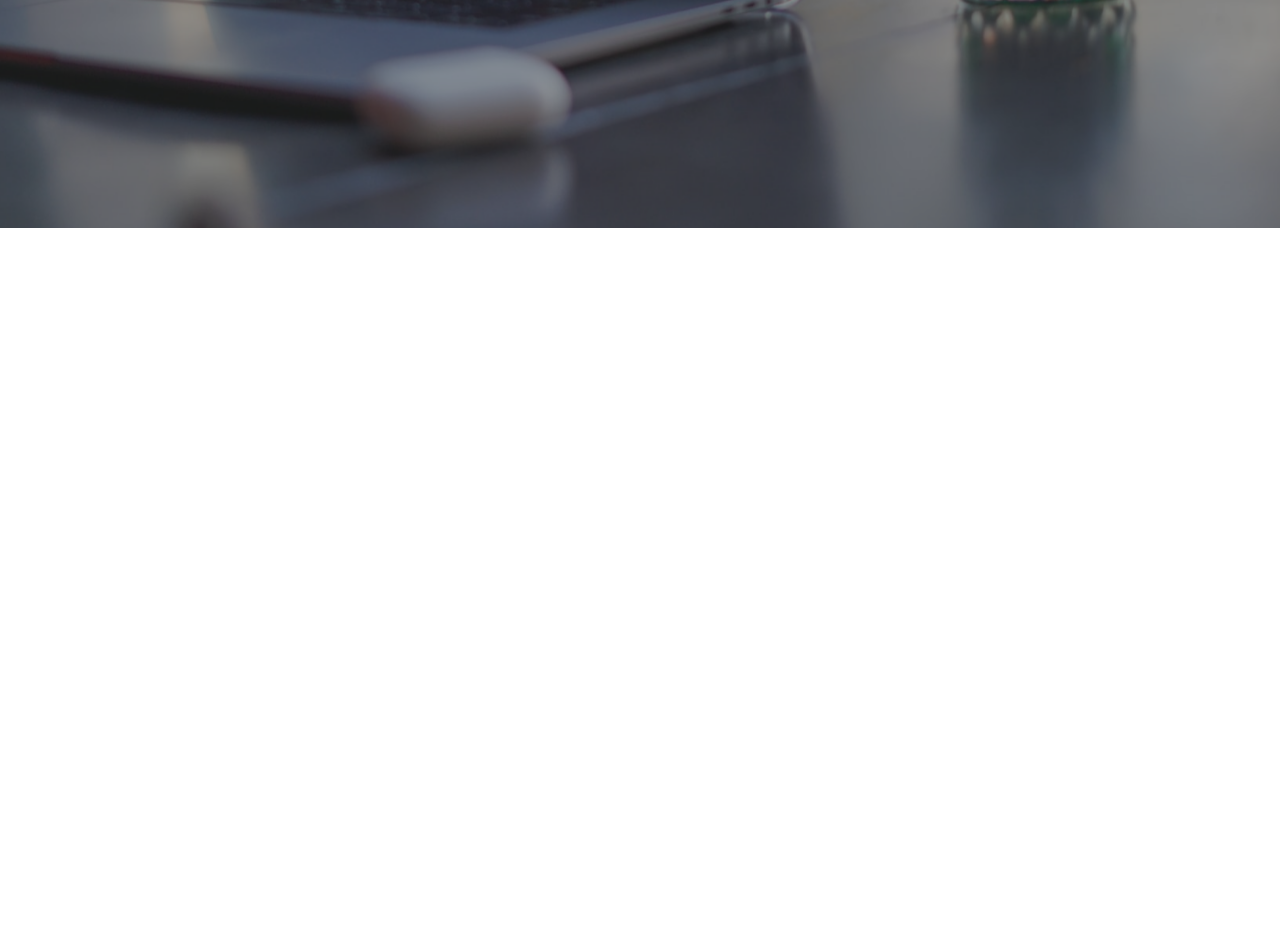
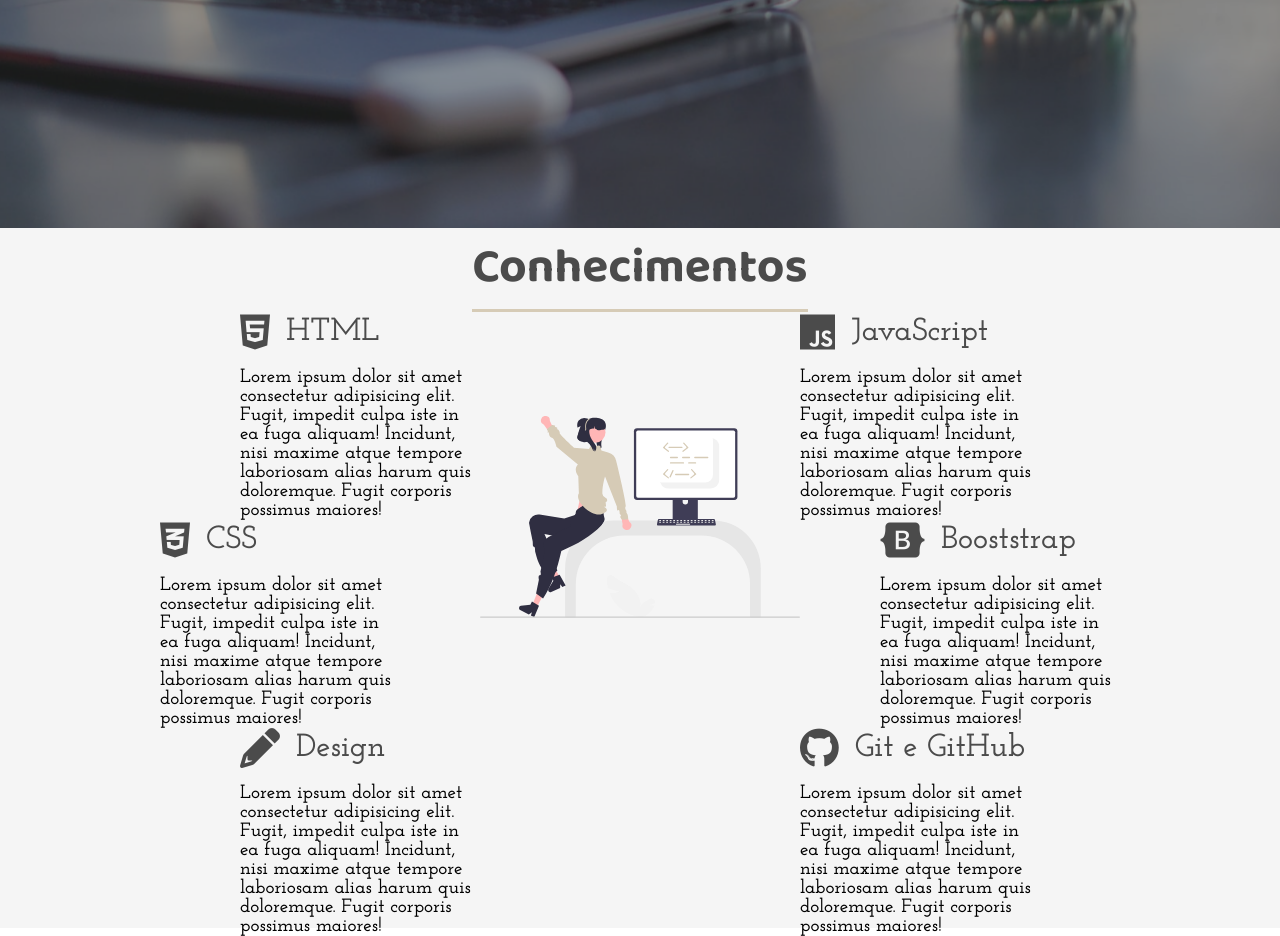
Before and after one commit to Luishenr0700/portifolio, a plain HTML site: page index.html in a window 1280 px wide. Shown: the part 572-1508 px from the top of the page. Before the commit the page ends 800 px from the top, so only its background shows below. Drawn offline with Linux system fonts and the light colour scheme.

Commit message:
:package:  Conhecimentos

```diff
--- a/index.html
+++ b/index.html
@@ -29,7 +29,7 @@
                 <button>Saiba Mais</button>
             </div>
         </header>
-        <div class="sidebar">
+        <aside class="sidebar">
             <nav>
                 <ul class="menu">
                     <li class="menu-item"><a href="#" class="menu-link">Home</a></li>
@@ -44,7 +44,72 @@
                 <a href="#"><i class="fab fa-github-alt"></i></a>
                 <a href="#"><i class="fab fa-linkedin-in"></i></a>
             </div>
-        </div>
+        </aside>
+
+        <section class="sessao-conhecimentos">
+            <div class="sessao-header">
+                <h1>Conhecimentos</h1>
+            </div>
+            <div class="conhecimentos">
+                <div class="conhecimento">
+                    <div class="conhecimento-header">
+                        <i class="fab fa-html5"></i>
+                        <h3>HTML</h3>
+                    </div>
+                    <div class="conhecimento-text">
+                        <p>Lorem ipsum dolor sit amet consectetur adipisicing elit. Fugit, impedit culpa iste in ea fuga aliquam! Incidunt, nisi maxime atque tempore laboriosam alias harum quis doloremque. Fugit corporis possimus maiores!</p>
+                    </div>
+                </div>
+                <div class="conhecimento">
+                    <div class="conhecimento-header">
+                        <i class="fab fa-css3-alt"></i>
+                        <h3>CSS</h3>
+                    </div>
+                    <div class="conhecimento-text">
+                        <p>Lorem ipsum dolor sit amet consectetur adipisicing elit. Fugit, impedit culpa iste in ea fuga aliquam! Incidunt, nisi maxime atque tempore laboriosam alias harum quis doloremque. Fugit corporis possimus maiores!</p>
+                    </div>
+                </div>
+                <div class="conhecimento">
+                    <div class="conhecimento-header">
+                        <i class="fas fa-pencil-alt"></i>
+                        <h3>Design</h3>
+                    </div>
+                    <div class="conhecimento-text">
+                        <p>Lorem ipsum dolor sit amet consectetur adipisicing elit. Fugit, impedit culpa iste in ea fuga aliquam! Incidunt, nisi maxime atque tempore laboriosam alias harum quis doloremque. Fugit corporis possimus maiores!</p>
+                    </div>
+                </div>
+                <div class="conhecimento">
+                    <div class="conhecimento-header">
+                        <i class="fab fa-js"></i>
+                        <h3>JavaScript</h3>
+                    </div>
+                    <div class="conhecimento-text">
+                        <p>Lorem ipsum dolor sit amet consectetur adipisicing elit. Fugit, impedit culpa iste in ea fuga aliquam! Incidunt, nisi maxime atque tempore laboriosam alias harum quis doloremque. Fugit corporis possimus maiores!</p>
+                    </div>
+                </div>
+                <div class="conhecimento">
+                    <div class="conhecimento-header">
+                        <i class="fab fa-bootstrap"></i>
+                        <h3>Booststrap</h3>
+                    </div>
+                    <div class="conhecimento-text">
+                        <p>Lorem ipsum dolor sit amet consectetur adipisicing elit. Fugit, impedit culpa iste in ea fuga aliquam! Incidunt, nisi maxime atque tempore laboriosam alias harum quis doloremque. Fugit corporis possimus maiores!</p>
+                    </div>
+                </div>
+                <div class="conhecimento">
+                    <div class="conhecimento-header">
+                        <i class="fab fa-github"></i>
+                        <h3>Git e GitHub</h3>
+                    </div>
+                    <div class="conhecimento-text">
+                        <p>Lorem ipsum dolor sit amet consectetur adipisicing elit. Fugit, impedit culpa iste in ea fuga aliquam! Incidunt, nisi maxime atque tempore laboriosam alias harum quis doloremque. Fugit corporis possimus maiores!</p>
+                    </div>
+                </div>
+                <div class="conhecimentos-img-wrapper">
+                    <img src="imgs/Conhecimentos.svg" alt="imagem conhecimento">
+                </div>
+            </div>
+        </section>
     </div>
 </body>
 <script src="script.js"></script>
--- a/style.css
+++ b/style.css
@@ -222,3 +222,82 @@ header{
     background-color: #f7ebd6;
     color: #4b6b81;
 }
+
+.conhecimentos{
+    display: grid;
+    grid-template-columns: repeat(16, 1fr);
+    grid-template-rows: repeat(6, 6rem);
+    row-gap: .5rem;
+
+}
+
+
+.conhecimento:nth-child(1){
+    grid-column: 4 / 7;
+    grid-row: 1 / 3;
+}
+.conhecimento:nth-child(2){
+    grid-column: 3 / 6;
+    grid-row: 3 / 5;
+}
+.conhecimento:nth-child(3){
+    grid-column: 4 / 7;
+    grid-row: 5 / -1;
+}
+.conhecimento:nth-child(4){
+    grid-column: 11 / 14;
+    grid-row: 1 / 3;
+}
+.conhecimento:nth-child(5){
+    grid-column: 12 / 15;
+    grid-row: 3 / 5;
+}
+.conhecimento:nth-child(6){
+    grid-column: 11 / 14;
+    grid-row: 5 / -1;
+}
+
+.sessao-conhecimentos{
+    background-color: #f5f5f5;
+}
+.sessao-header{
+    display: flex;
+    justify-content: center;
+    align-items: center;
+}
+.sessao-header h1{
+    font-family: var(--font-primary);
+    font-size: 3rem;
+    color: #4b4b4b;
+    border-bottom: 3px solid #D6CBB6;
+
+}
+
+.conhecimento-header{
+    display: flex;
+    align-items: center;
+    color: #4b4b4b;
+}
+.conhecimento-header i{
+    font-size: 2.5rem;
+}
+.conhecimento-header h3{
+    font-family: var(--font-secundary);
+    font-size: 2rem;
+    padding-left: 1rem;
+}
+.conhecimento-text{
+    font-family: var(--font-secundary);
+    font-size: 1.2rem;
+    font-weight: 800;
+    margin-top: 1rem;
+}
+.conhecimentos-img-wrapper{
+    grid-column: 7 / 11;
+    grid-row: 2 / 6;
+    width: 100%;
+}
+.conhecimentos-img-wrapper img{
+    object-fit: cover;
+    width: 100%;
+}
```
Also changed, not shown: imgs/Conhecimentos.svg (added).
